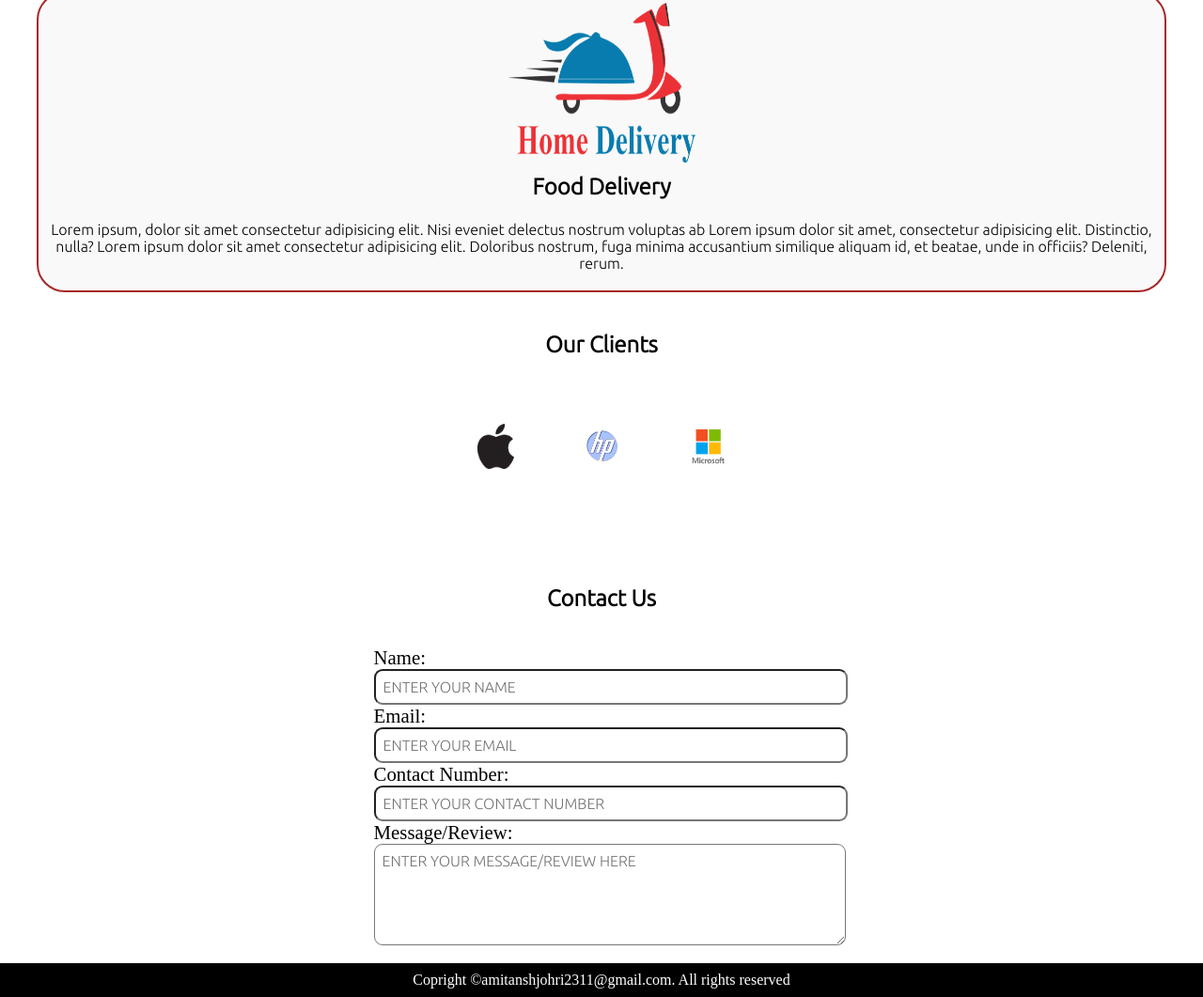
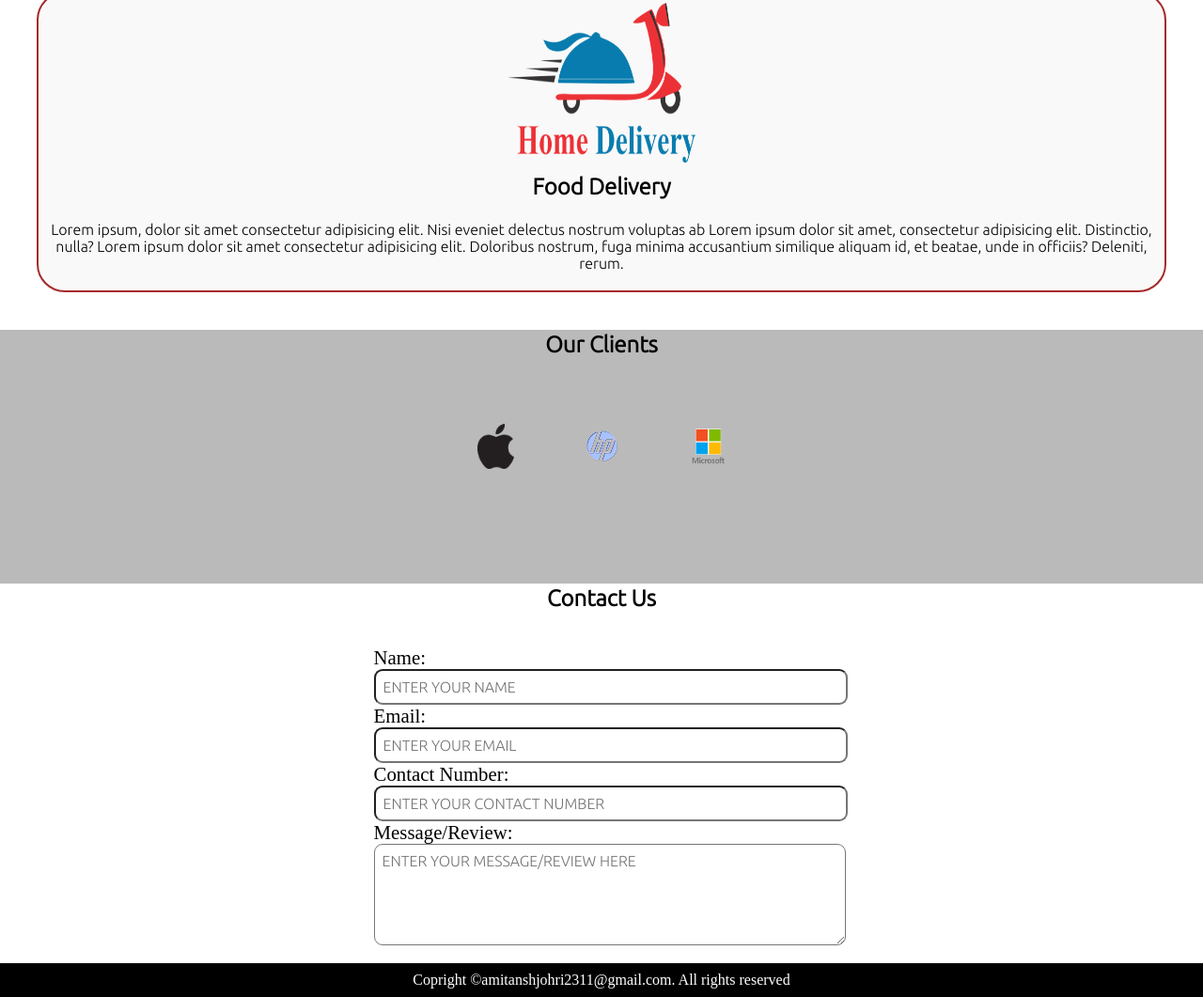
Before and after one commit to Amitansh123/FOOD-ODERING-WEBSITE, a plain HTML site: page index.html in a window 1280 px wide. Shown: the part 1185-2246 px from the top of the page at 94% size. Drawn offline with Linux system fonts and the light colour scheme; the site is published under a folder, as on GitHub Pages, so addresses that start at the root find nothing; a web font is replaced by a local one.

Commit message:
background image error fixed

```diff
--- a/css/style.css
+++ b/css/style.css
@@ -139,7 +139,7 @@ html{
 #client-section::before{
     content: "";
     position: absolute;
-    background: url('/img/contact3.jpg') no-repeat center center/cover;
+    background: url('../img/contact3.jpg') no-repeat center center/cover;
     width: 100%;
     height: 270px;
     z-index: -1;
```
